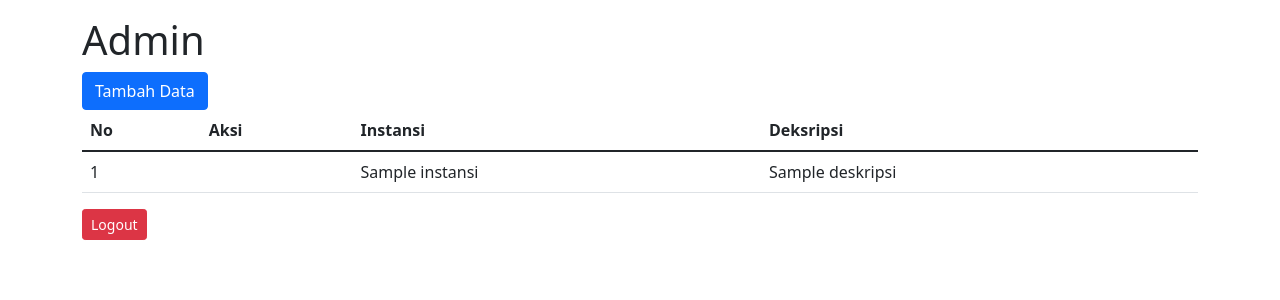
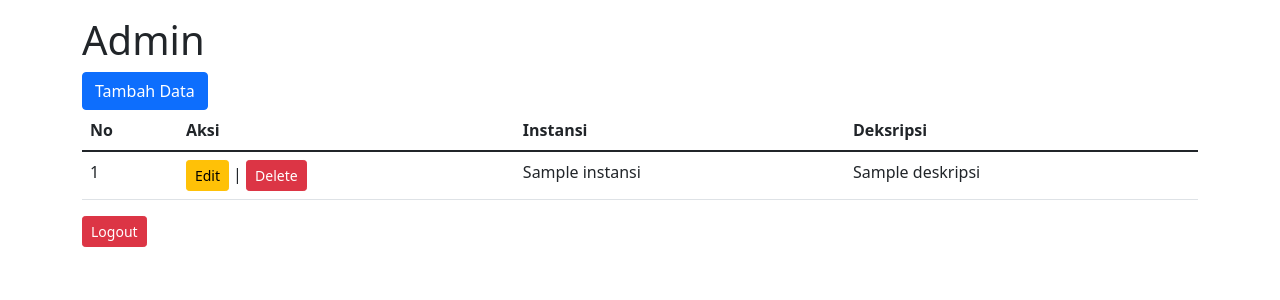
Before and after one commit to masilmam/test-ecampuz, a CodeIgniter app: the page made by bonus_case/application/views/v_admin.php in a window 1280 px wide. Shown: the top 300 px of the page. Run offline with CodeIgniter, Linux system fonts and the light colour scheme; tables that the repository leaves empty or names only in its code hold one stand-in row (values such as "Sample post"); the template is opened without the code that fills it: most values are stand-ins (such as "Sample title", 1, 10 or a date in 2020).

Commit message:
Update link aksi in table

```diff
--- a/bonus_case/application/views/v_admin.php
+++ b/bonus_case/application/views/v_admin.php
@@ -29,7 +29,10 @@
             ?>
             <tr>
               <td><?= $no++; ?></td>
-              <td></td>
+              <td>
+                <a class="btn btn-warning btn-sm" href="<?= base_url('Admin/edit/').$i->id; ?>" role="button">Edit</a> |
+                <a class="btn btn-danger btn-sm" href="<?= base_url('Admin/delete/').$i->id; ?>" role="button">Delete</a>
+              </td>
               <td><?= $i->nama_instansi; ?></td>
               <td><?= $i->deskripsi; ?></td>
             </tr>
```
